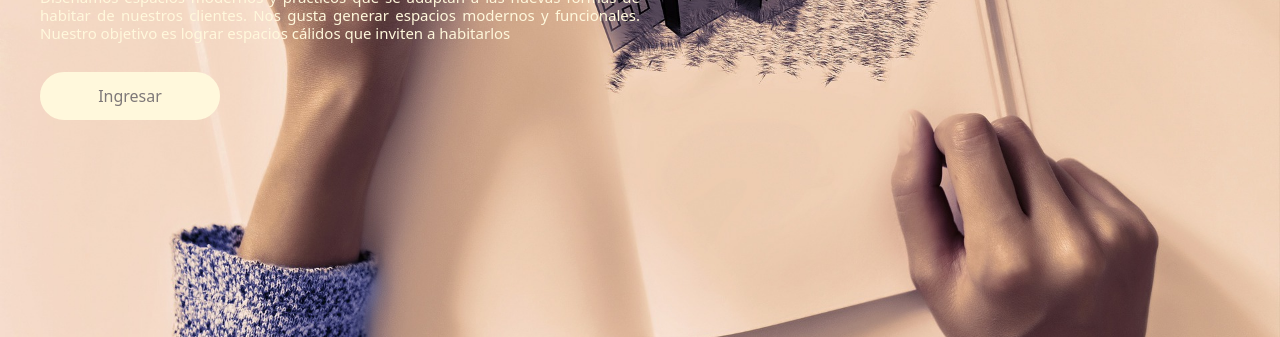
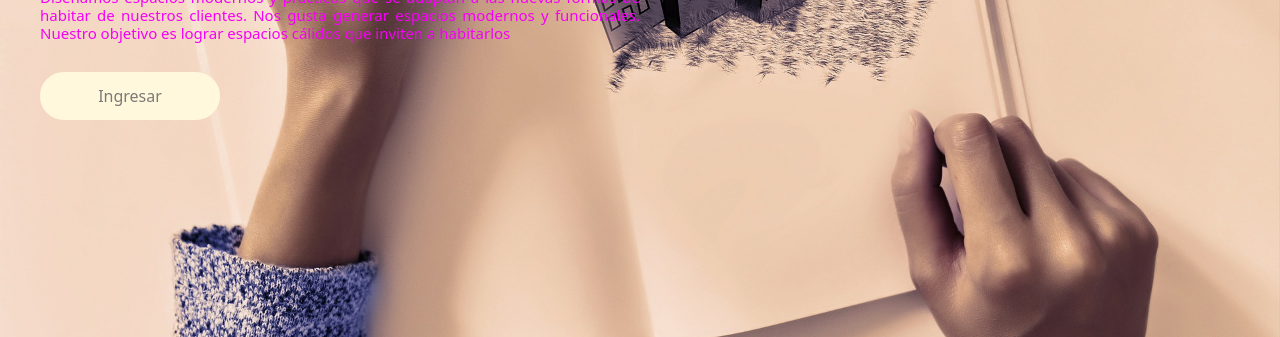
Before and after one commit to eze-garay/NANA, a website: page index.html in a window 1280 px wide. Shown: the part 399-736 px from the top of the page. Drawn offline with nearby package versions, Linux system fonts and the light colour scheme; a web font is replaced by a local one.

Commit message:
ruta nueva

```diff
--- a/scss/pages/_Index.scss
+++ b/scss/pages/_Index.scss
@@ -2,7 +2,7 @@
     display: flex;
     max-width: 100%;
     height: 80vh;
-    background-image: url(/assets/images/general/hero.jpeg);
+    background-image: url(../assets/images/general/hero.jpeg);
     background-repeat: no-repeat;
     background-size: cover;
     background-position: left;
@@ -13,7 +13,7 @@
         height: 100%;
         &-text {
             flex-basis: 50%;
-            color: $colorFont;
+            color: rgb(246, 1, 246);
             text-align: left;
             align-self: center;
             & span {
```
Also changed, not shown: css/style.css.
